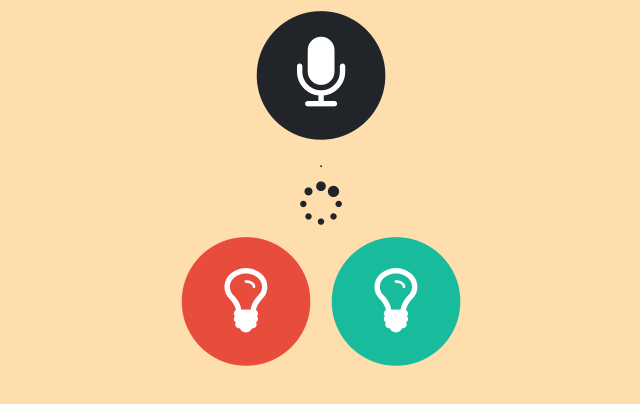
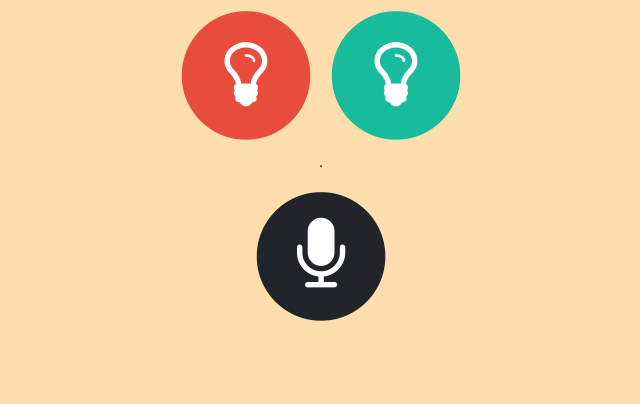
Before and after one commit to hadeeb/lightbulb, a plain HTML site: page index.html in a window 1280 px wide. Shown: the whole page, without its empty margins (319-959 px from the left). Drawn offline with nearby package versions, Linux system fonts and the light colour scheme.

Commit message:
Rearranged icons

```diff
--- a/index.html
+++ b/index.html
@@ -12,19 +12,7 @@
     <script src="index.js"></script>
 </head>
 <body>
-    <div class="container">
-        <div class="row justify-content-center">
-            <span class="fa-stack fa-lg fa-5x grow" id="voice-btn" onclick="startDictation()">
-                <i class="fa fa-circle fa-stack-2x"></i>
-                <i class="fa fa-microphone fa-stack-1x fa-inverse" id="mic-ico"></i>
-            </span>
-        </div>
-        <div class="row justify-content-center">
-            <label id="detect-text">.</label>
-        </div>
-        <div class="row justify-content-center">
-            <i id="loading" class="fa fa-spinner fa-pulse fa-3x fa-fw"></i>
-        </div>
+    <div class="container align-items-center">
         <div class="row justify-content-center">
             <div class="justify-content-center">
                 <span class="fa-stack fa-lg fa-5x text-danger" onclick="toggle('red-bulb');">
@@ -37,7 +25,19 @@
                         <i class="fa fa-circle fa-stack-2x"></i>
                         <i class="fa fa-lightbulb-o fa-stack-1x fa-inverse" id="blue-bulb"></i>
                     </span>
-                </div>
+            </div>
+        </div>
+        <div class="row justify-content-center">
+            <label id="detect-text">.</label>
+        </div>
+        <div class="row justify-content-center">
+            <i id="loading" class=""></i>
+        </div>
+        <div class="row justify-content-center">
+            <span class="fa-stack fa-lg fa-5x grow" id="voice-btn" onclick="startDictation()">
+                <i class="fa fa-circle fa-stack-2x"></i>
+                <i class="fa fa-microphone fa-stack-1x fa-inverse" id="mic-ico"></i>
+            </span>
         </div>
     </div>
 </body>
--- a/index.js
+++ b/index.js
@@ -19,20 +19,44 @@ function startDictation() {
         recognition.stop();
         document.getElementById("voice-btn").classList.remove("animated");
         document.getElementById("mic-ico").classList.remove("text-danger");
-          /* Set URL
-            axios.get('/console', {
+
+            axios.get('/bulb', {
               params: {
                 text: e.results[0][0].transcript
               }
             })
             .then(function (response) {
-              console.log(response.data);
-              Actions here
+                console.log(response.data);
+                var data = response.data;
+                console.log(data.status);
+
+                if(data.status > 0) {
+                    switch(data.blue_state) {
+                        case 1:switchOn('red-bulb');break;
+                        case 2:switchOff('red-bulb');break;
+                    }
+                    switch(data.red_state) {
+                        case 1:switchOn('blue-bulb');break;
+                        case 2:switchOff('blue-bulb');break;
+                    }
+                    document.getElementById('detect-text').innerHTML = data.text;
+                }
+                else {
+                    document.getElementById('detect-text').innerHTML =
+                        "Sorry, some error has occured while analyzing the text";
+                }
+                document.getElementById("loading").className = "";
+
+
+
             })
             .catch(function (error) {
-              console.log(error);
+                document.getElementById('detect-text').innerHTML =
+                    "Sorry, some error has occured while contacting the server";
+                console.log(error);
+                document.getElementById("loading").className = "";
             });
-            */
+
       };
 
       recognition.onerror = function(e) {
```
Also changed, not shown: 1 other file.
